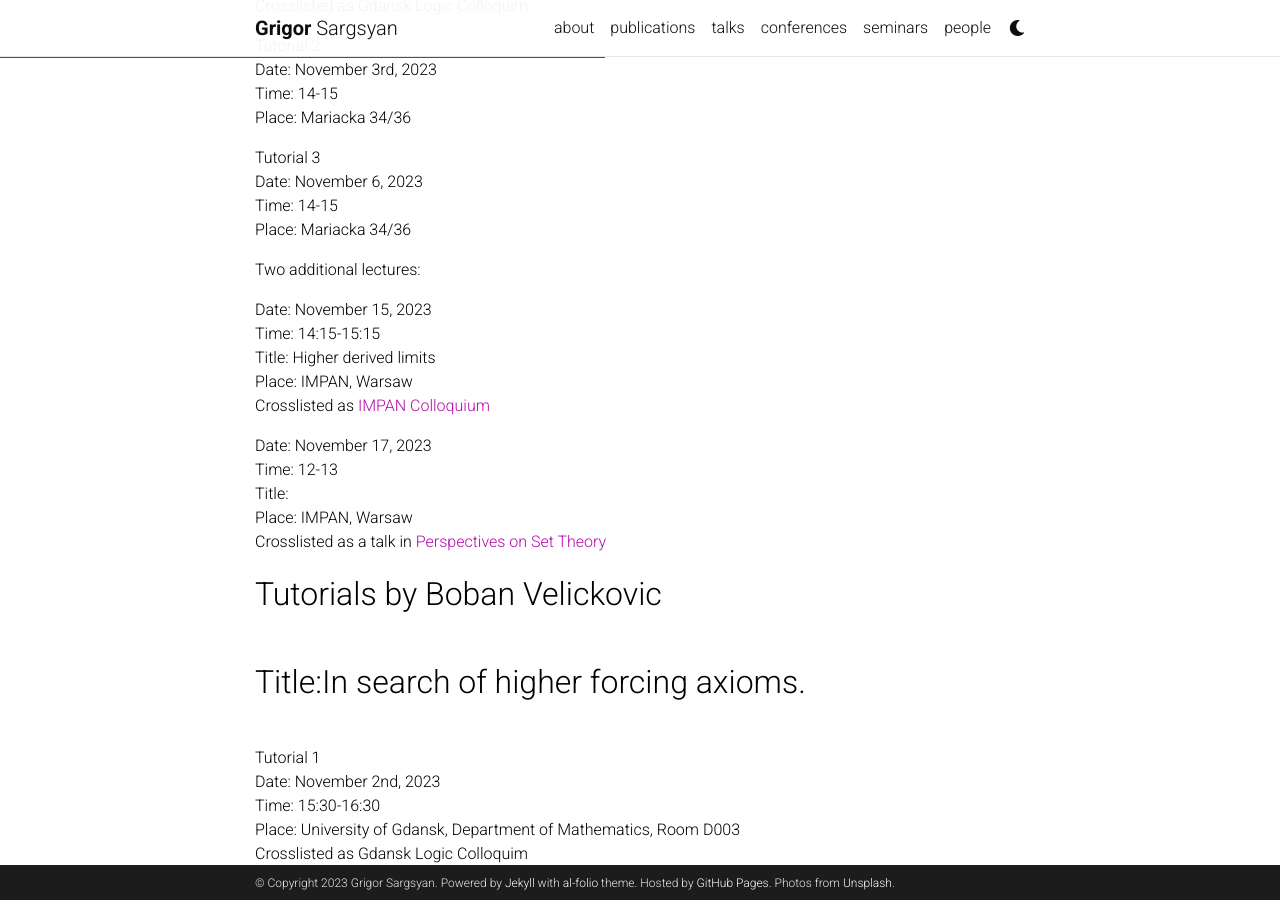
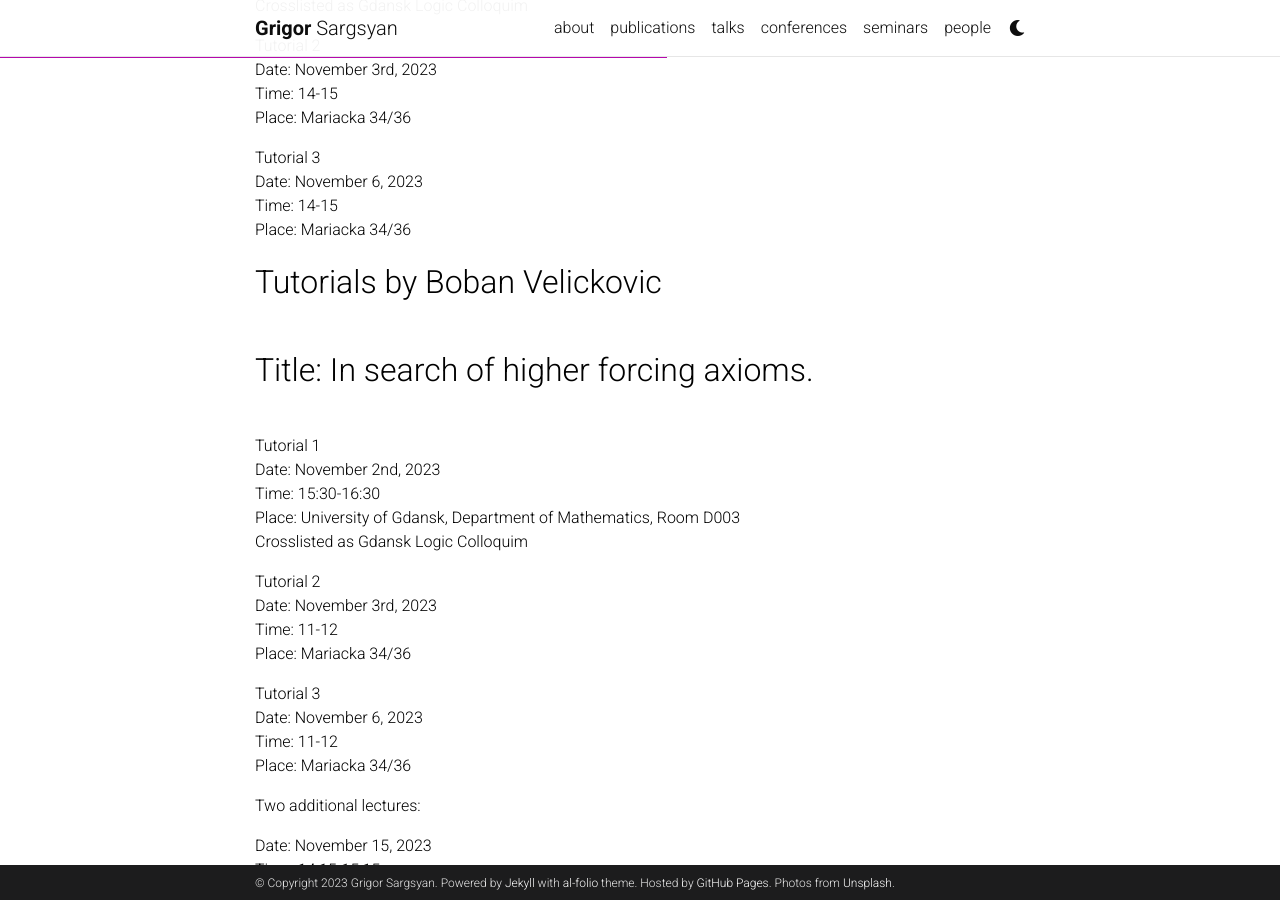
Before and after one commit to grigorsarg/grigorsarg.github.io, a Jekyll site: the page built from _seminars/BST.md, in a window 1280 px wide and 900 px high, scrolled down 1588 px. Built offline with Jekyll 4.4.1, drawn with Linux system fonts in a browser that asks for light colours; comment, search, counter and statistics services are not loaded; a style sheet for code colours, icons or effects is not loaded.

Commit message:
Update BST.md

```diff
--- a/_seminars/BST.md
+++ b/_seminars/BST.md
@@ -48,24 +48,9 @@ Date: November 6, 2023<br>
 Time: 14-15 <br>
 Place: Mariacka 34/36<br>
 
-Two additional lectures: <br>
-
-Date: November 15, 2023<br>
-Time: 14:15-15:15 <br>
-Title: Higher derived limits<br>
-Place: IMPAN, Warsaw<br>
-Crosslisted as <a href="https://sites.google.com/view/kolokwium/home">IMPAN Colloquium<a><br>
-
-Date: November 17, 2023<br>
-Time: 12-13 <br>
-Title: <br>
-Place: IMPAN, Warsaw<br>
-Crosslisted as a talk in <a href="https://grigorsarg.github.io/projects/Perspectives/">Perspectives on Set Theory<a><br>
-
-
 
 <font size="+3"> Tutorials by Boban Velickovic</font> <br>
-<font size="+3"> Title:In search of higher forcing axioms. </font> <br>
+<font size="+3"> Title: In search of higher forcing axioms. </font> <br>
 
 Tutorial 1<br>
 Date: November 2nd, 2023<br>
```
